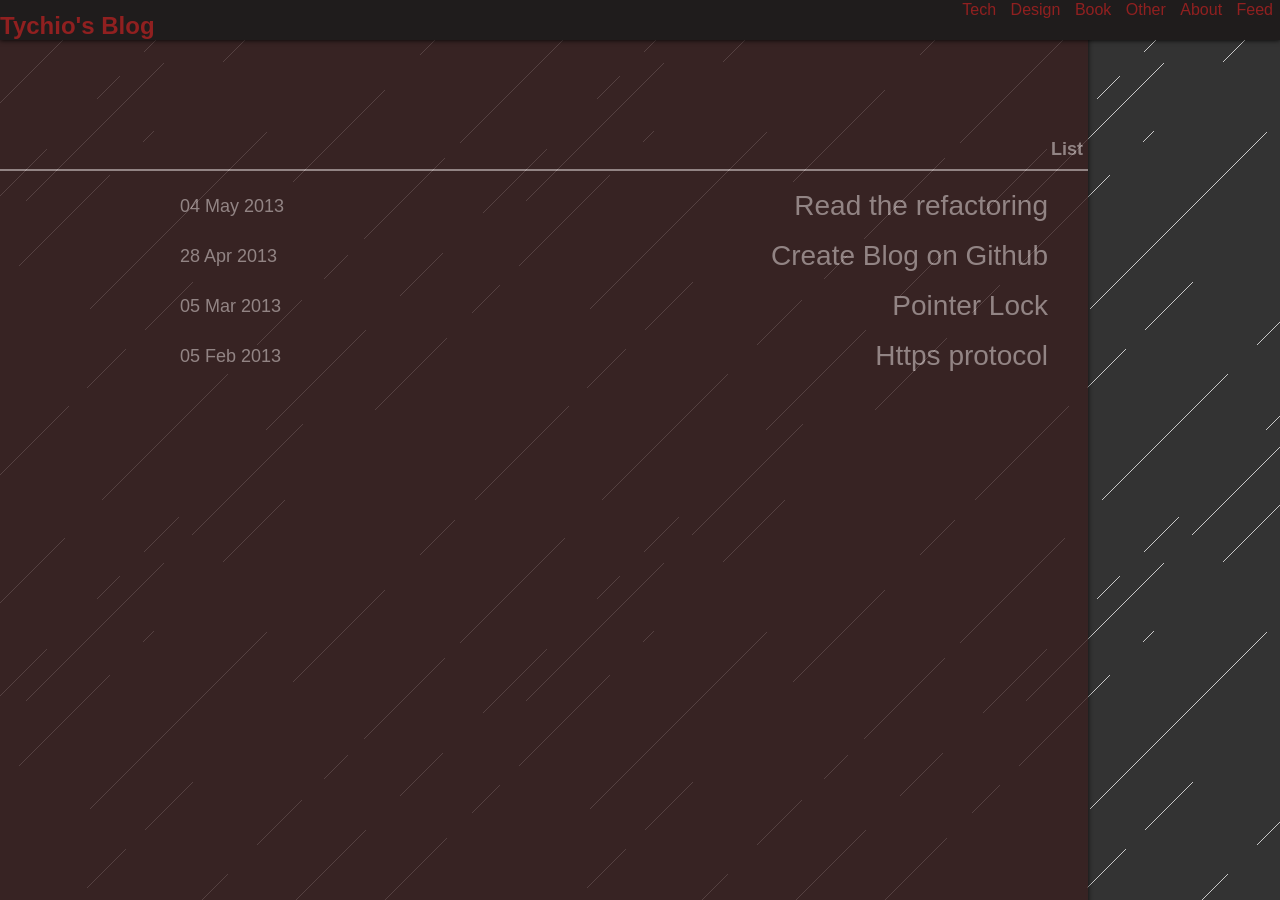
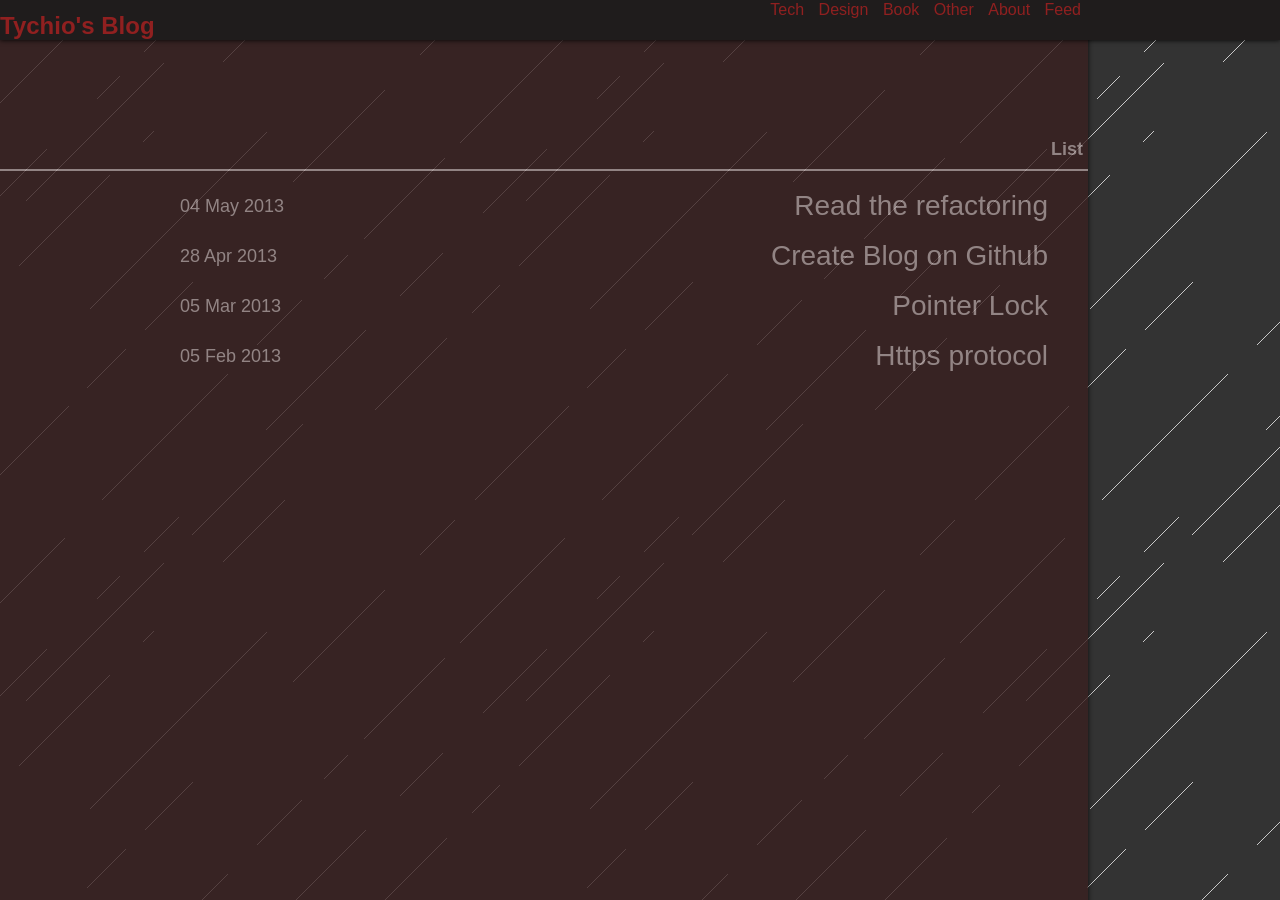
Before and after one commit to tychio/old_blog, a Jekyll site: the page built from index.html, in a window 1280 px wide and 900 px high. Built offline with Jekyll 4.4.1, drawn with Linux system fonts in a browser that asks for light colours; some web fonts are replaced; Markdown is read by kramdown in place of the engine named in the settings.

Commit message:
fixed header position

```diff
--- a/css/style.css
+++ b/css/style.css
@@ -43,7 +43,7 @@
         -ms-box-shadow: 0 0 5px #000;
          -o-box-shadow: 0 0 5px #000;
             box-shadow: 0 0 5px #000; }
-header div#top{ height: 40px; min-width: 1080px; width: 80%; }
+header div#top{ position: relative; height: 40px; min-width: 1080px; width: 80%; }
 header div#top a,
 header div#top a:link,
 header div#top a:visited{ color: #902020; }
@@ -110,6 +110,7 @@
     section dl dd a h4{ font-weight: bold; }
 }
 @media all and (max-width: 640px) {
+    header div#top{ position: static; }
     header div#top nav{ overflow: hidden; position: static; height: 0; width: 100%; margin: 0; background: #1F1C1C; }
     header div#top nav a{ display: block; height: 40px; line-height: 40px; padding: 0; }
     header div#top nav a:hover{ background: #999; }
```
